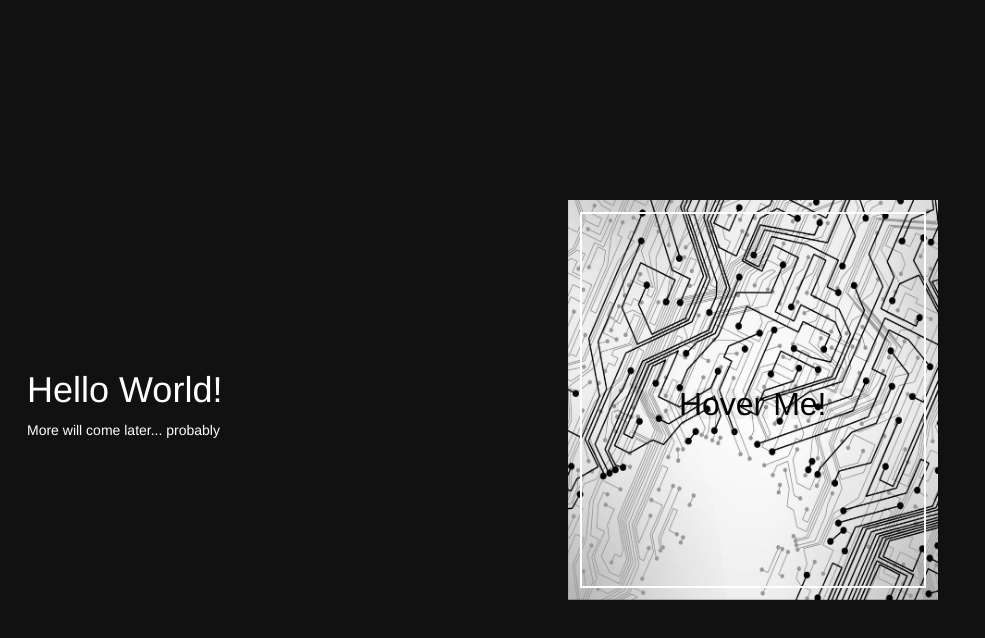
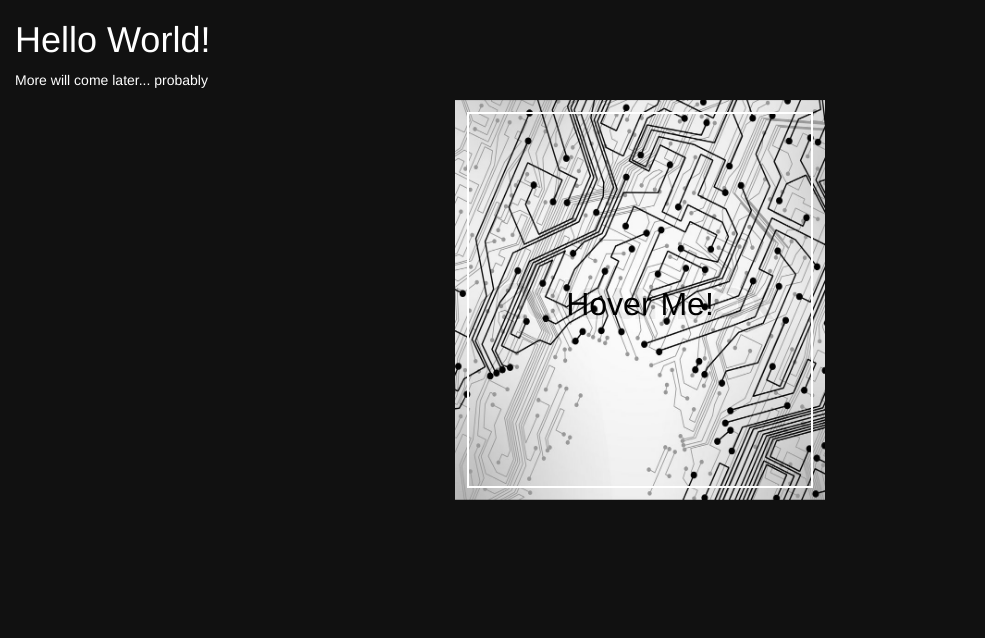
Before and after one commit to dbrewitz/dbrewitz.github.io, a plain HTML site: page index.html in a window 1280 px wide. Shown: the whole page, without its empty margins (0-985 px from the left). Drawn offline with nearby package versions, Linux system fonts and the light colour scheme.

Commit message:
Update custom.css

```diff
--- a/css/custom.css
+++ b/css/custom.css
@@ -286,24 +286,6 @@ html {
 a {
   text-decoration: none;
 }
-
-body {
-  display: -webkit-box;
-  display: -ms-flexbox;
-  display: flex;
-  -webkit-box-align: center;
-  -ms-flex-align: center;
-  align-items: center;
-  -ms-flex-line-pack: center;
-  align-content: center;
-  -webkit-box-pack: center;
-  -ms-flex-pack: center;
-  justify-content: center;
-  text-rendering: optimizeLegibility;
-  -webkit-font-smoothing: antialiased;
-  padding: 12px;
-}
-
 .container .card {
   display: -webkit-box;
   display: -ms-flexbox;
```
